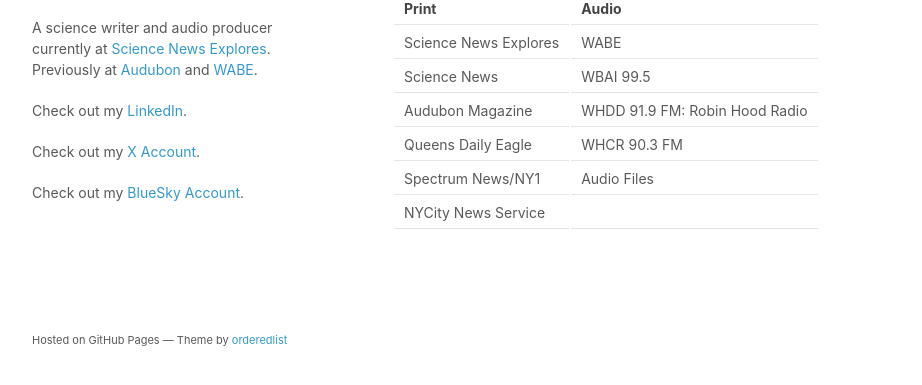
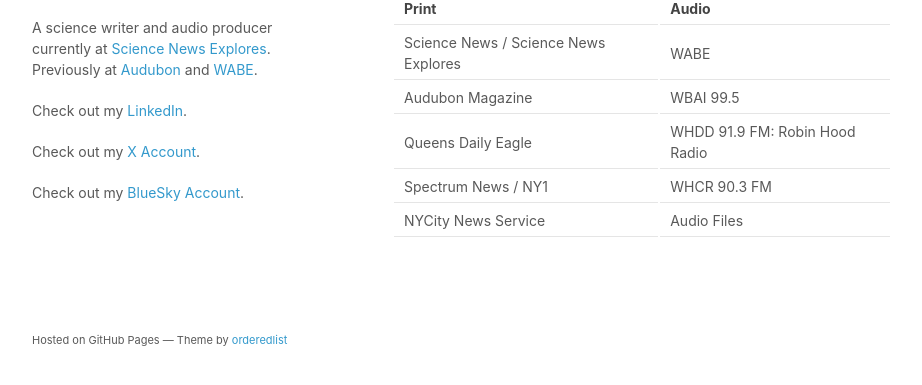
Before and after one commit to aarontremper/aarontremper.github.io, a plain HTML site: page index.html in a window 1280 px wide. Shown: the part 381-766 px from the top of the page, without its empty margins (178-1100 px from the left). Drawn offline with Linux system fonts and the light colour scheme.

Commit message:
Update index.html

```diff
--- a/index.html
+++ b/index.html
@@ -42,28 +42,24 @@
     <th>Audio</th>
   </tr>
   <tr>
-    <td>Science News Explores</td>
+    <td>Science News / Science News Explores</td>
     <td>WABE</td>
   </tr>
   <tr>
-    <td>Science News</td>
+    <td>Audubon Magazine</td>
     <td>WBAI 99.5</td>
   </tr>
   <tr>
-    <td>Audubon Magazine</td>
+    <td>Queens Daily Eagle</td>
     <td>WHDD 91.9 FM: Robin Hood Radio</td>
   </tr>
   <tr>
-    <td>Queens Daily Eagle</td>
+    <td>Spectrum News / NY1</td>
     <td>WHCR 90.3 FM</td>
   </tr>
   <tr>
-    <td>Spectrum News/NY1</td>
+    <td>NYCity News Service</td>
     <td>Audio Files</td>
-  </tr>
-  <tr>
-    <td>NYCity News Service</td>
-    <td></td>
   </tr>
 </table>
 
```
